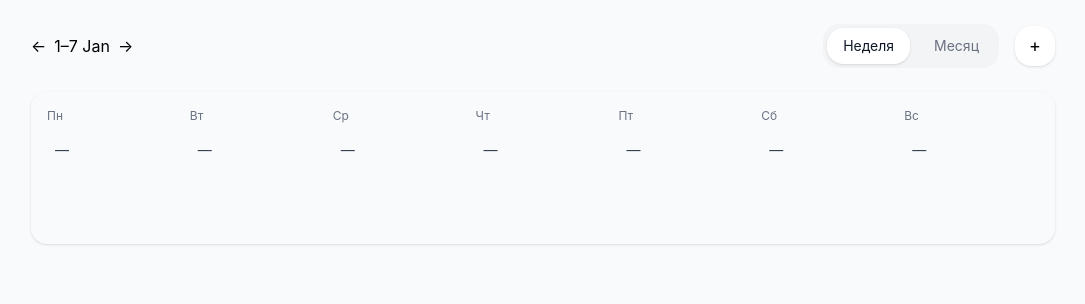
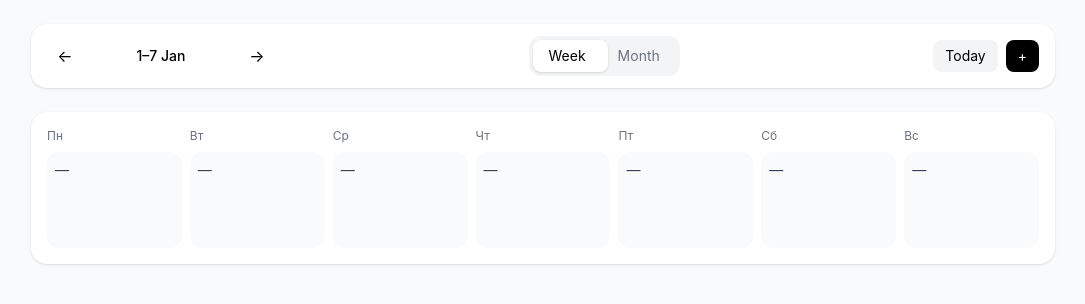
Before and after one commit to AntonStark/budget-forecasting, a Next.js app: page /main in a window 1280 px wide. Shown: the top 304 px of the page, without its empty margins (97-1182 px from the left). Built offline with nearby package versions, Linux system fonts and the light colour scheme.

Commit message:
rework header - dates and peridos

```diff
--- a/src/components/widgets/Header.tsx
+++ b/src/components/widgets/Header.tsx
@@ -1,30 +1,70 @@
 import { motion } from "framer-motion";
 
 import {usePlannerContext} from "@/components/context/PlannerContext";
-import ModeSwitcher from "@/components/widgets/ModeSwitcher";
+import HeaderTools from "@/components/widgets/HeaderTools";
+
 import {formatMonth, formatWeek} from "@/utils/dates";
 
 export default function Header({ onAdd }) {
-  const { mode, setMode, next, prev, currentDate } = usePlannerContext();
+  const { mode, setMode, currentDate, next, prev, setCurrentDate } = usePlannerContext();
+
+  const goToday = () => setCurrentDate(new Date());
 
   return (
-    <div className="flex items-center justify-between">
+    <div className="flex items-center justify-between bg-white rounded-2xl shadow-sm px-4 py-3">
+      {/* LEFT: navigation */}
       <div className="flex items-center gap-2">
-        <button onClick={prev}>←</button>
+        <button
+          onClick={prev}
+          className="w-9 h-9 rounded-xl hover:bg-gray-100 transition"
+        >←</button>
 
-        <span>
+        <div className="text-sm font-medium min-w-[140px] text-center">
           {mode === "week" ? formatWeek(currentDate) : formatMonth(currentDate)}
-        </span>
+        </div>
 
-        <button onClick={next}>→</button>
+        <button
+          onClick={next}
+          className="w-9 h-9 rounded-xl hover:bg-gray-100 transition"
+        >→</button>
       </div>
 
-      <motion.div
-          initial={{ opacity: 0, y: -10 }}
-          animate={{ opacity: 1, y: 0 }}
-        >
-        <ModeSwitcher mode={mode} setMode={setMode} onAdd={onAdd}/>
-      </motion.div>
+      {/* CENTER: segmented control */}
+      <div className="relative flex bg-gray-100 rounded-xl p-1">
+        <SegmentButton active={mode === "week"} onClick={() => setMode("week")}>
+          Week
+        </SegmentButton>
+        <SegmentButton active={mode === "month"} onClick={() => setMode("month")}>
+          Month
+        </SegmentButton>
+
+        <motion.div
+          layout
+          className="absolute top-1 bottom-1 w-1/2 bg-white rounded-lg shadow-sm"
+          animate={{ x: mode === "week" ? 0 : "100%" }}
+          transition={{ type: "spring", stiffness: 300, damping: 30 }}
+        />
+      </div>
+
+      {/* RIGHT: actions */}
+      <div className="flex items-center gap-2">
+        <HeaderTools goToday={goToday} onAdd={onAdd}/>
+      </div>
+
     </div>
   );
 }
+
+
+function SegmentButton({ active, children, onClick }) {
+  return (
+    <button
+      onClick={onClick}
+      className={`relative z-10 px-4 py-1.5 text-sm rounded-lg transition ${
+        active ? "text-black" : "text-gray-500"
+      }`}
+    >
+      {children}
+    </button>
+  );
+}
--- /dev/null
+++ b/src/components/widgets/HeaderTools.tsx
@@ -0,0 +1,20 @@
+export default function HeaderTools({ goToday, onAdd }) {
+  const modes = [
+    { key: "week", label: "Неделя" },
+    { key: "month", label: "Месяц" },
+  ];
+
+  return (
+    <>
+      <button
+        onClick={goToday}
+        className="text-sm px-3 py-1.5 rounded-lg bg-gray-100 hover:bg-gray-200 transition"
+      >Today</button>
+
+      <button
+          onClick={onAdd}
+          className="text-sm px-3 py-1.5 rounded-lg bg-black text-white hover:opacity-90 transition"
+        >+</button>
+    </>
+  );
+}
--- a/src/components/widgets/ModeSwitcher.tsx
+++ /dev/null
@@ -1,33 +0,0 @@
-export default function ModeSwitcher({ mode, setMode, onAdd }) {
-  const modes = [
-    { key: "week", label: "Неделя" },
-    { key: "month", label: "Месяц" },
-  ];
-
-  return (
-    <div className="flex items-center justify-between">
-      <div className="flex gap-2 bg-gray-100 p-1 rounded-2xl w-fit">
-        {modes.map((m) => (
-          <button
-            key={m.key}
-            onClick={() => setMode(m.key)}
-            className={`px-4 py-2 rounded-2xl text-sm transition ${
-              mode === m.key
-                ? "bg-white shadow text-gray-900"
-                : "text-gray-500"
-            }`}
-          >
-            {m.label}
-          </button>
-        ))}
-      </div>
-
-      <button
-        onClick={onAdd}
-        className="ml-4 h-10 w-10 flex items-center justify-center rounded-2xl bg-white shadow text-lg"
-      >
-        +
-      </button>
-    </div>
-  );
-}
--- a/src/components/widgets/MonthTable.tsx
+++ b/src/components/widgets/MonthTable.tsx
@@ -4,7 +4,7 @@ export default function MonthTable() {
   const weeks = ["Неделя 1", "Неделя 2", "Неделя 3", "Неделя 4"];
 
   return (
-    <div className="rounded-2xl shadow-sm">
+    <div className="bg-white rounded-2xl shadow-sm">
       <div className="p-4">
         <div className="grid grid-cols-4 gap-3">
           {weeks.map((week) => (
--- a/src/components/widgets/WeekTable.tsx
+++ b/src/components/widgets/WeekTable.tsx
@@ -4,7 +4,7 @@ export default function WeekTable() {
   const days = ["Пн", "Вт", "Ср", "Чт", "Пт", "Сб", "Вс"];
 
   return (
-    <div className="rounded-2xl shadow-sm">
+    <div className="bg-white rounded-2xl shadow-sm">
       <div className="p-4">
         <div className="grid grid-cols-7 gap-2">
           {days.map((day) => (
```
Also changed, not shown: next-env.d.ts.
